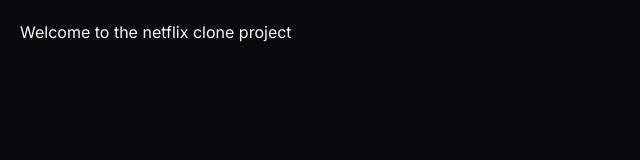
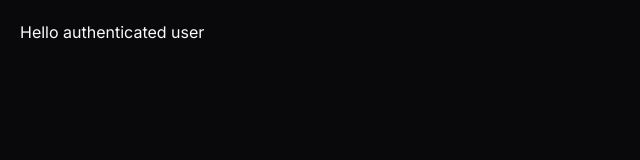
Before and after one commit to miharyjoe/netflix-clone, a Next.js app: page /home in a window 1280 px wide. Shown: the top 160 px of the page, without its empty margins (0-640 px from the left). Built offline with nearby package versions, Linux system fonts and the light colour scheme.

Commit message:
feat: add a redirect if loged in

```diff
--- a/app/(auth)/login/page.tsx
+++ b/app/(auth)/login/page.tsx
@@ -4,8 +4,15 @@
 import React from "react";
 import { GitHubSignInButton } from "@/app/components/GitHubSignInButton";
 import { GoogleSignInButton } from "@/app/components/GoogleSignInButton";
+import { getServerSession } from "next-auth";
+import { authOptions } from "@/app/utils/auth";
+import { redirect } from "next/navigation";
 
-export default function Login() {
+export default async function Login() {
+  const session = await getServerSession(authOptions);
+  if (session) {
+    return redirect("/home");
+  }
   return (
     <div className="mt-24 rounded bg-black/80 py-10 px-6 md:mt-0 md:max-w-sm md:px-14 ">
       <form>
--- a/app/(auth)/sign-up/page.tsx
+++ b/app/(auth)/sign-up/page.tsx
@@ -5,8 +5,15 @@
 import React from "react";
 import GoogleIcon from "../../../public/google.svg";
 import Image from "next/image";
+import { getServerSession } from "next-auth";
+import { authOptions } from "@/app/utils/auth";
+import { redirect } from "next/navigation";
 
-export default function SignUp() {
+export default async function SignUp() {
+  const session = await getServerSession(authOptions);
+  if (session) {
+    return redirect("/home");
+  }
   return (
     <div className="mt-24 rounded bg-black/80 py-10 px-6 md:mt-0 md:max-w-sm md:px-14 ">
       <form>
--- a/app/home/page.tsx
+++ b/app/home/page.tsx
@@ -1,7 +1,7 @@
 const HomePage = () => {
   return (
     <div className="m-5">
-      <h1>Welcome to the netflix clone project</h1>
+      <h1>Hello authenticated user</h1>
     </div>
   );
 };
```
